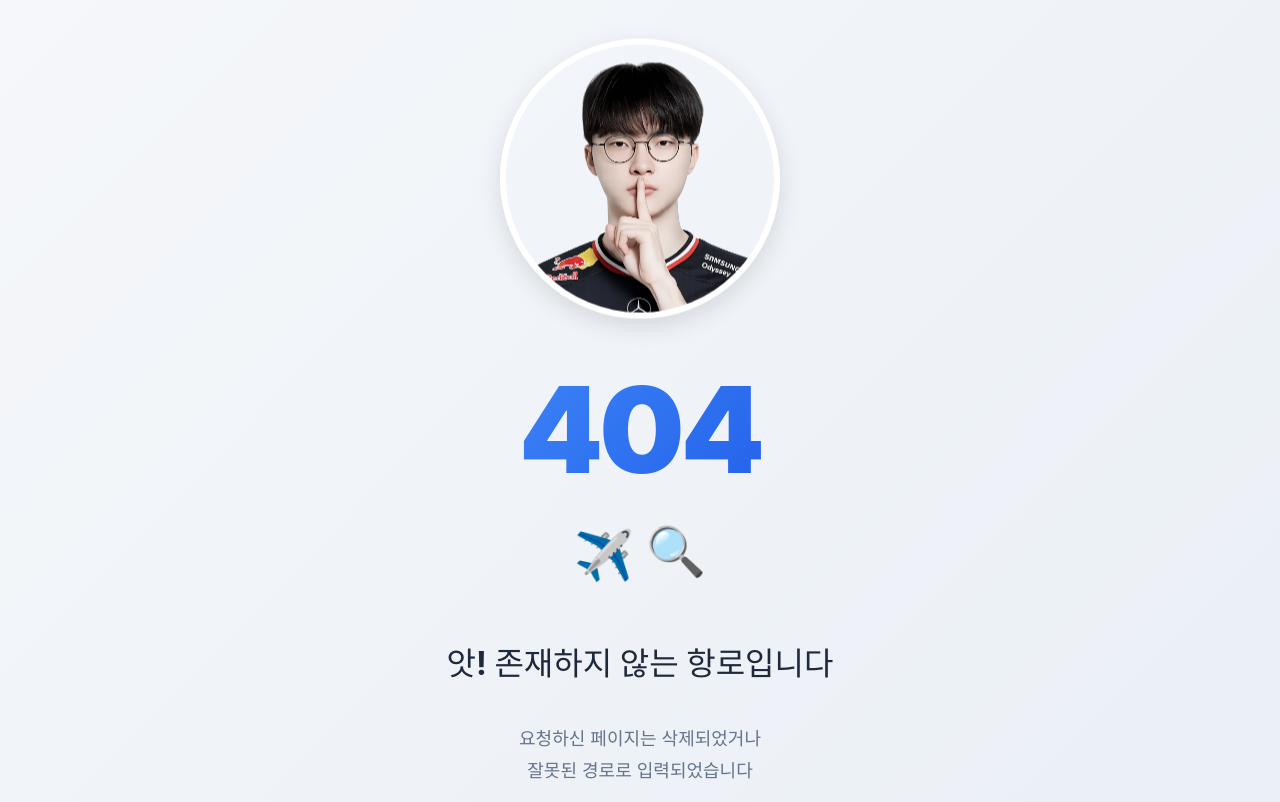
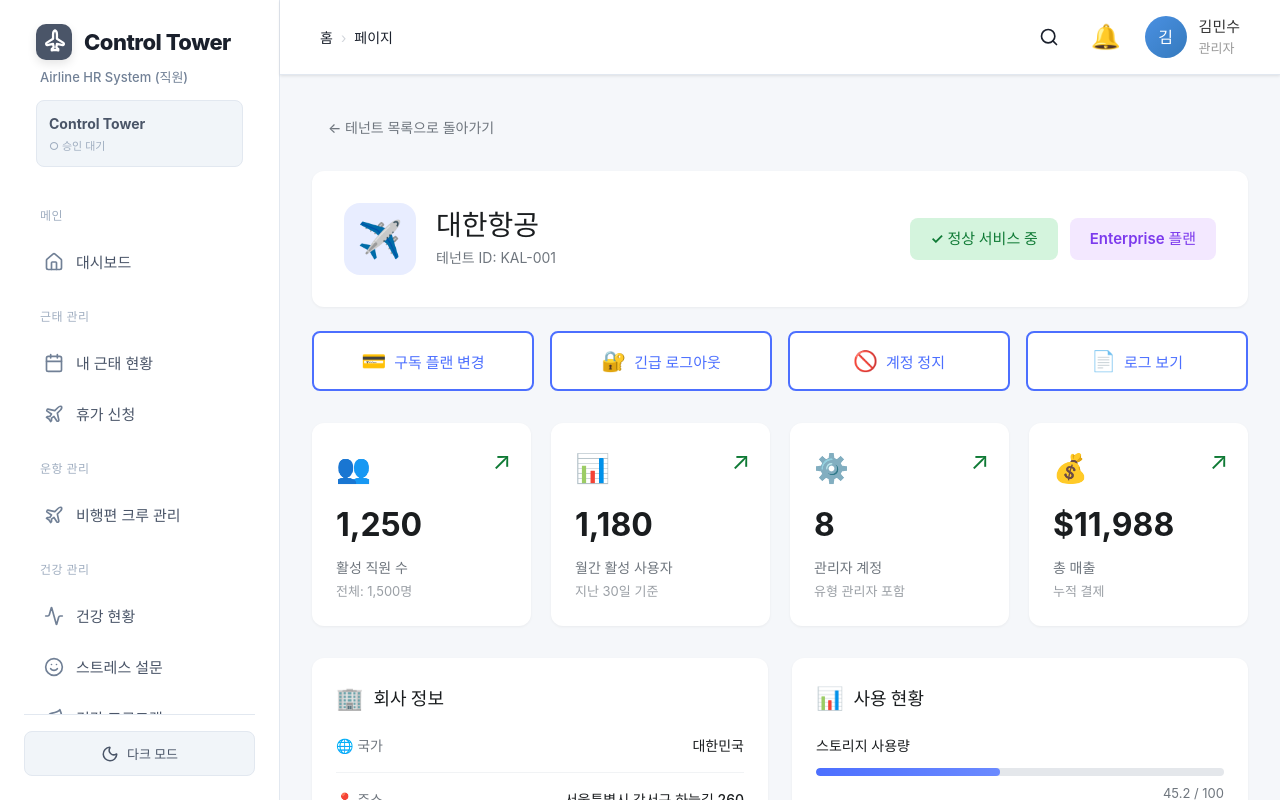
Before and after one commit to Team-CT/Control-Tower, a React app in the folder frontend/: page /tenant-detail/1 in a window 1280 px wide. Before the commit this address had no page. Shown: the top 802 px of the page. Built offline with nearby package versions, Linux system fonts and the light colour scheme; the HTML template or start-up script is replaced by a standard one.

Commit message:
UI가입된 항공사 리스트 보기

```diff
--- a/frontend/src/App.jsx
+++ b/frontend/src/App.jsx
@@ -43,6 +43,8 @@
 import ServiceRegistration from './pages/ServiceRegistration/ServiceRegistration.jsx';
 import AdminAttendance from './pages/AdminAttendance/AdminAttendance.jsx';
 import EmployeeAttendance from './pages/EmployeeAttendance/EmployeeAttendance.jsx';
+import TenantManagement from './pages/SuperAdmin/Tenant/TenantManagement.jsx'; // [임시 테스트용]
+import TenantDetail from './pages/SuperAdmin/Tenant/TenantDetail.jsx'; // [임시 테스트용]
 
 // [2] 레이아웃 컴포넌트 Import
 // sidebar -> Sidebar는 MainLayout 내부에서 사용되겠지만, 여기서는 MainLayout만 import
@@ -93,6 +95,8 @@
 
             {/* [슈퍼 관리자 전용] */}
             <Route path="/airline-approval" element={<AirlineApprovalManagement />} />
+            <Route path="/tenant-management" element={<TenantManagement />} /> {/* [임시 테스트용] */}
+            <Route path="/tenant-detail/:tenantId" element={<TenantDetail />} /> {/* [임시 테스트용] */}
             <Route path="/super-admin/dashboard" element={<SuperAdminDashboard />} /> {/* 별칭 경로 */}
 
             {/* [게시판] */}
--- a/frontend/src/pages/SuperAdmin/Tenent/TenantDetail.jsx
+++ b/frontend/src/pages/SuperAdmin/Tenant/TenantDetail.jsx
@@ -65,7 +65,7 @@
   };
 
   const handleGoBack = () => {
-    navigate('/tenant');
+    navigate('/tenant-management');
   };
 
   const quickActions = [
--- a/frontend/src/pages/SuperAdmin/Tenent/TenantDetail.styled.js
+++ b/frontend/src/pages/SuperAdmin/Tenant/TenantDetail.styled.js
@@ -5,16 +5,23 @@
   min-height: 100vh;
   background-color: #f5f7fa;
   padding: 32px;
+  box-sizing: border-box;
+  overflow-x: hidden;
 
   @media (max-width: 1024px) {
     padding: 20px;
   }
+
+  @media (max-width: 768px) {
+    padding: 16px;
+  }
 `;
 
 export const ContentWrapper = styled.div`
-  max-width: 1600px;
+  max-width: 1400px;
   margin: 0 auto;
   width: 100%;
+  box-sizing: border-box;
 `;
 
 export const BackButton = styled.button`
@@ -47,11 +54,17 @@
   border-radius: 12px;
   box-shadow: 0 1px 3px rgba(0, 0, 0, 0.05);
   margin-bottom: 24px;
+  box-sizing: border-box;
+
+  @media (max-width: 1024px) {
+    padding: 24px;
+  }
 
   @media (max-width: 768px) {
     flex-direction: column;
     align-items: flex-start;
     gap: 16px;
+    padding: 20px;
   }
 `;
 
@@ -152,10 +165,16 @@
   border-radius: 8px;
   cursor: pointer;
   transition: all 0.2s;
+  box-sizing: border-box;
 
   &:hover {
     background-color: #4c6fff;
     color: #ffffff;
+  }
+
+  @media (max-width: 768px) {
+    padding: 12px;
+    font-size: 14px;
   }
 `;
 
@@ -185,9 +204,14 @@
   border-radius: 12px;
   box-shadow: 0 1px 3px rgba(0, 0, 0, 0.05);
   transition: all 0.2s;
+  box-sizing: border-box;
 
   &:hover {
     box-shadow: 0 4px 12px rgba(0, 0, 0, 0.1);
+  }
+
+  @media (max-width: 768px) {
+    padding: 20px;
   }
 `;
 
@@ -250,6 +274,11 @@
   padding: 24px;
   border-radius: 12px;
   box-shadow: 0 1px 3px rgba(0, 0, 0, 0.05);
+  box-sizing: border-box;
+
+  @media (max-width: 768px) {
+    padding: 20px;
+  }
 `;
 
 export const SectionHeader = styled.div`
@@ -312,6 +341,11 @@
   color: #6f767e;
   min-width: 140px;
   flex-shrink: 0;
+
+  @media (max-width: 768px) {
+    min-width: 100px;
+    font-size: 13px;
+  }
 `;
 
 export const InfoValue = styled.div`
--- a/frontend/src/pages/SuperAdmin/Tenent/TenantManagement.jsx
+++ b/frontend/src/pages/SuperAdmin/Tenant/TenantManagement.jsx
@@ -4,7 +4,7 @@
 
 const TenantManagement = () => {
   const navigate = useNavigate();
-  const [viewMode, setViewMode] = useState('grid'); // 'grid' or 'list'
+  const [viewMode, setViewMode] = useState('list');
   const [searchQuery, setSearchQuery] = useState('');
 
   // TODO: Zustand state mapping
@@ -59,8 +59,9 @@
     }
   ];
 
+  // 🔥 수정: navigate 함수
   const handleViewDetail = (tenantId) => {
-    navigate(`/tenant/${tenantId}`);
+    navigate(`/tenant-detail/${tenantId}`);
   };
 
   const getStatusText = (status) => {
@@ -145,6 +146,7 @@
                     <S.StatusIcon>{getStatusIcon(tenant.status)}</S.StatusIcon>
                     {getStatusText(tenant.status)}
                   </S.StatusBadge>
+                  {/* 🔥 onClick에 tenant.id 전달 */}
                   <S.ViewDetailButton onClick={() => handleViewDetail(tenant.id)}>
                     👁 상세보기
                   </S.ViewDetailButton>
@@ -191,6 +193,7 @@
                       </S.StatusBadge>
                     </S.TableCell>
                     <S.TableCell>
+                      {/* 🔥 onClick에 tenant.id 전달 */}
                       <S.ViewDetailButtonSmall onClick={() => handleViewDetail(tenant.id)}>
                         👁 상세보기
                       </S.ViewDetailButtonSmall>
--- a/frontend/src/pages/SuperAdmin/Tenent/TenantManagement.styled.js
+++ b/frontend/src/pages/SuperAdmin/Tenant/TenantManagement.styled.js
@@ -5,16 +5,23 @@
   min-height: 100vh;
   background-color: #f5f7fa;
   padding: 32px;
+  box-sizing: border-box;
+  overflow-x: hidden;
 
   @media (max-width: 1024px) {
     padding: 20px;
   }
+
+  @media (max-width: 768px) {
+    padding: 16px;
+  }
 `;
 
 export const ContentWrapper = styled.div`
-  max-width: 1600px;
+  max-width: 1400px;
   margin: 0 auto;
   width: 100%;
+  box-sizing: border-box;
 `;
 
 export const PageHeader = styled.div`
@@ -132,10 +139,15 @@
   padding: 24px;
   box-shadow: 0 1px 3px rgba(0, 0, 0, 0.05);
   transition: all 0.2s;
+  box-sizing: border-box;
 
   &:hover {
     box-shadow: 0 4px 12px rgba(0, 0, 0, 0.1);
     transform: translateY(-2px);
+  }
+
+  @media (max-width: 768px) {
+    padding: 20px;
   }
 `;
 
@@ -284,7 +296,8 @@
   background-color: #ffffff;
   border-radius: 12px;
   box-shadow: 0 1px 3px rgba(0, 0, 0, 0.05);
-  overflow: hidden;
+  overflow-x: auto;
+  box-sizing: border-box;
 `;
 
 export const Table = styled.table`
```
